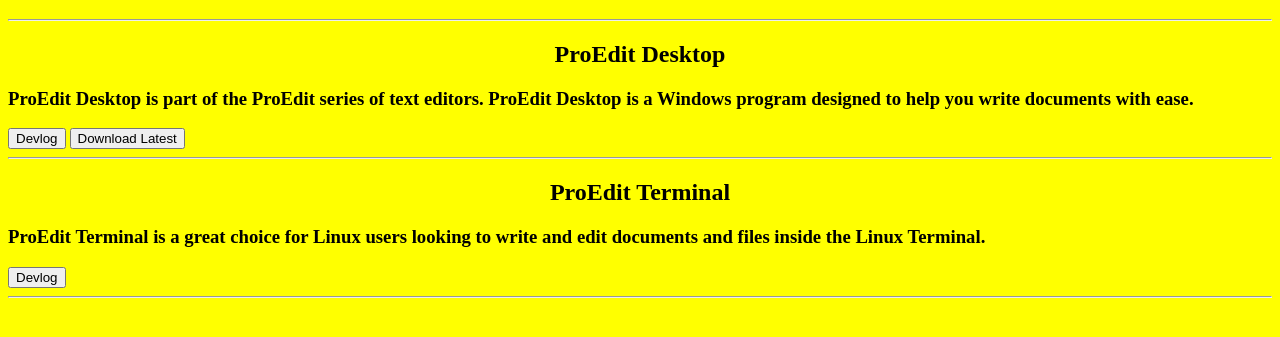
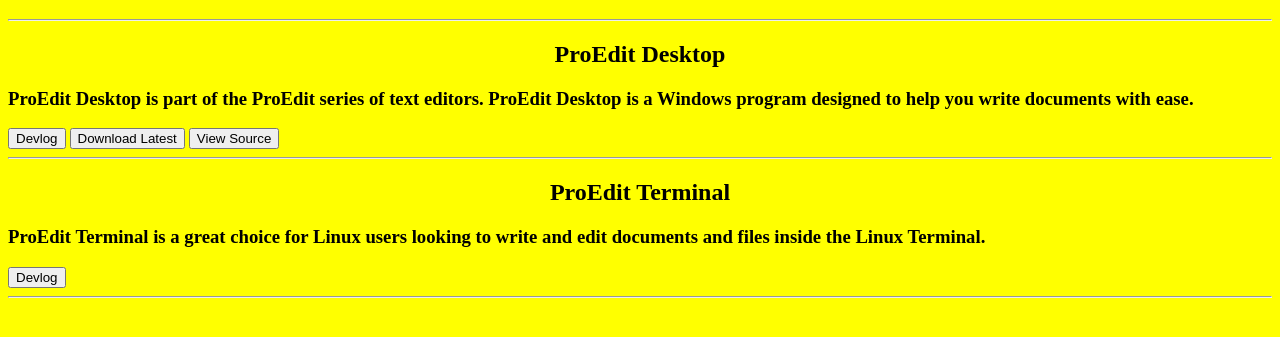
Before and after one commit to lemondevelopment/lemondevelopment.github.io, a plain HTML site: page index.html in a window 1280 px wide. Shown: the part 61-398 px from the top of the page. Drawn offline with Linux system fonts and the light colour scheme.

Commit message:
Update index.html

```diff
--- a/index.html
+++ b/index.html
@@ -20,6 +20,7 @@
 <h3> ProEdit Desktop is part of the ProEdit series of text editors. ProEdit Desktop is a Windows program designed to help you write documents with ease. </h3>
 <a href="proeditdesktopdevlog.html"><button>Devlog</button></a>
 <a href="ProEditDesktop.exe" download><button>Download Latest</button></a>
+<a href="https://github.com/lemondevelopment/ProEditDesktop"><button>View Source</button></a>
 <hr>
 <h2 style="text-align:center"> ProEdit Terminal </h2>
 <h3> ProEdit Terminal is a great choice for Linux users looking to write and edit documents and files inside the Linux Terminal. </h3>
```
